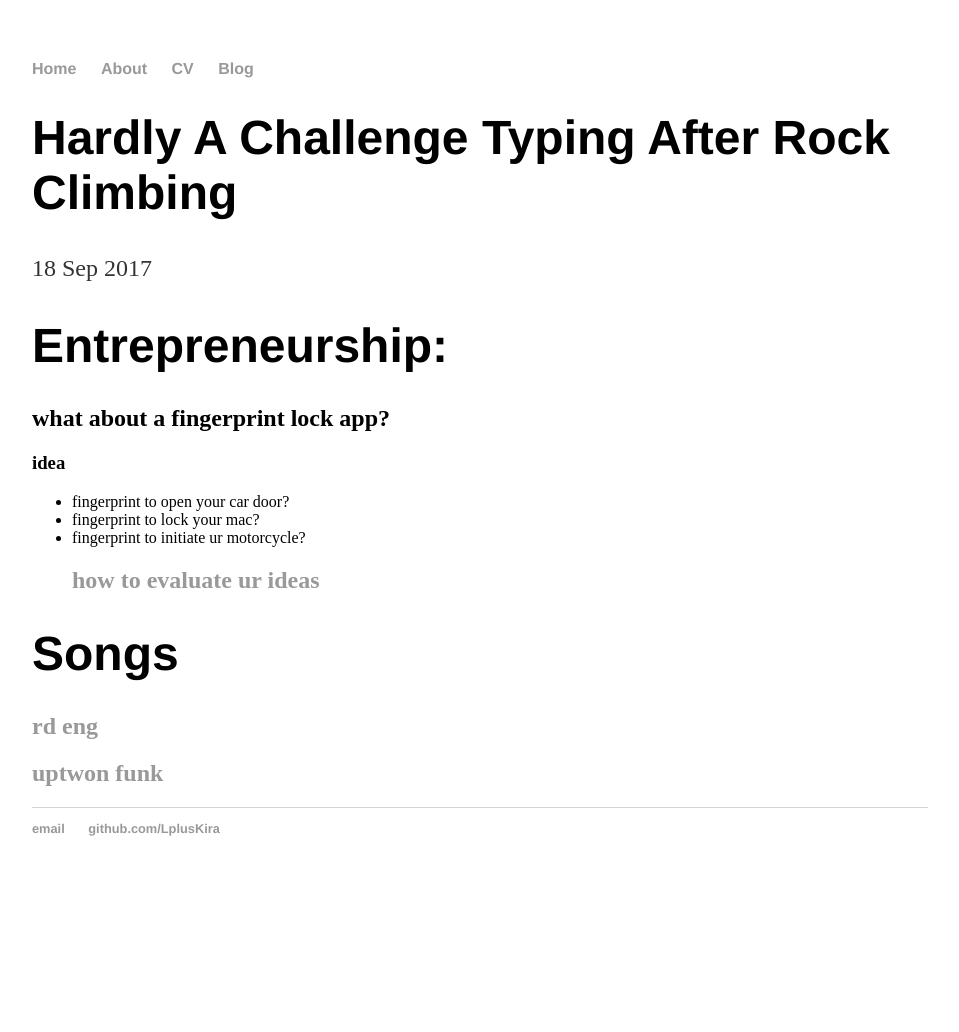
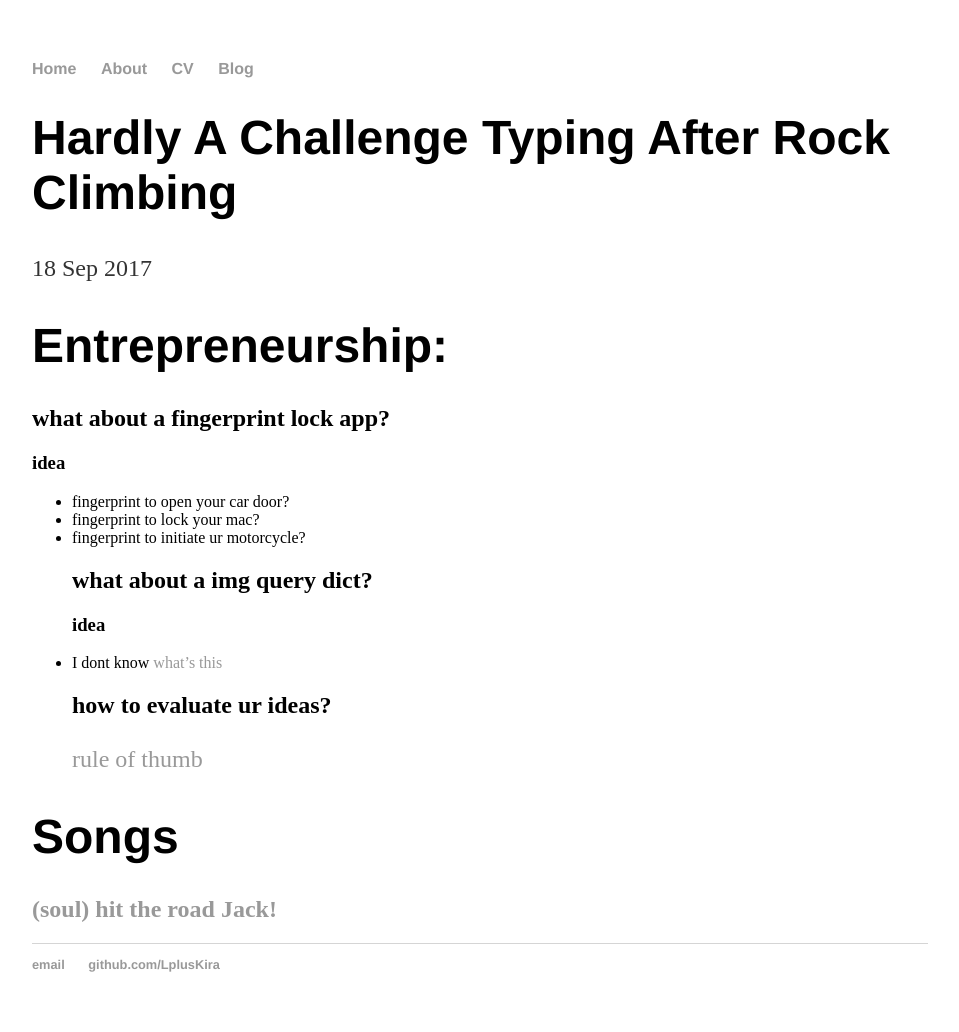
Before and after one commit to LplusKira/LplusKira.github.io, a Jekyll site: the page built from _posts/2017-09-18-soqqr.md, in a window 1280 px wide. Shown: the whole page, without its empty margins (160-1119 px from the left). Built offline with Jekyll 4.4.1, drawn with Linux system fonts in a browser that asks for light colours; before the commit the page ends 900 px from its top, so only the background shows below that.

Commit message:
trivial (syntax) err?

```diff
--- a/_posts/2017-09-18-soqqr.md
+++ b/_posts/2017-09-18-soqqr.md
@@ -10,8 +10,11 @@ date: 2017-09-18
 - fingerprint to open your car door?
 - fingerprint to lock your mac?
 - fingerprint to initiate ur motorcycle?
-## __[how to evaluate ur ideas](https://www.entrepreneur.com/article/81940)__
+## what about a __img query dict__?
+### idea
+- I dont know [what's this](https://drive.google.com/open?id=0B5Ui97eMIyXrekUtV3duMi1wS0Y0d1IyZmVMUzJPN1hVQkdJ)
+## how to evaluate ur ideas?
+[rule of thumb](https://www.entrepreneur.com/article/81940)
 
 # Songs
-## [rd eng](http://rayduenglish.com/category/song/)
-## [uptwon funk](https://www.youtube.com/watch?v=OPf0YbXqDm0)
+## [(soul) hit the road Jack!](https://www.youtube.com/watch?v=Q8Tiz6INF7I)
```
